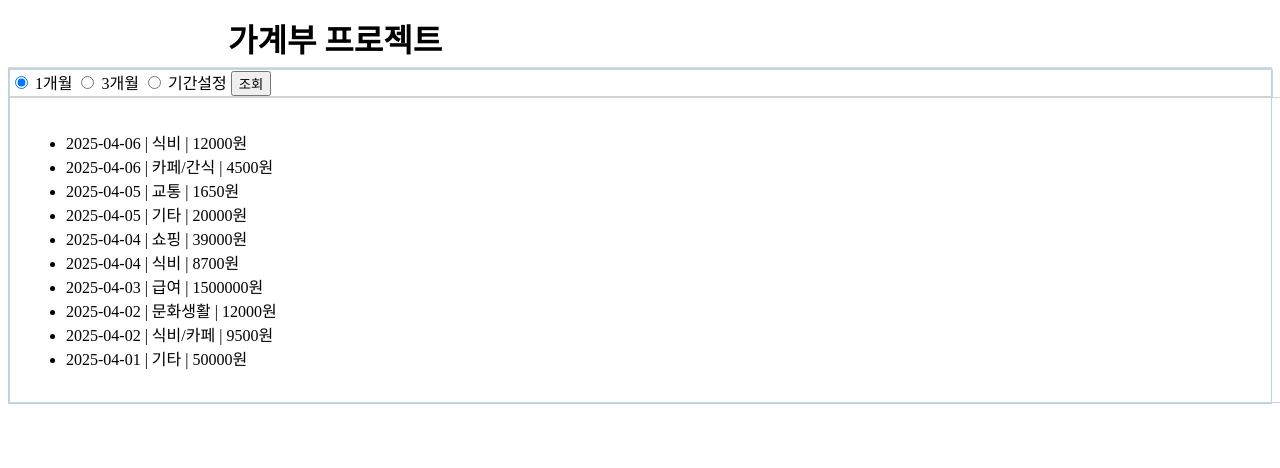
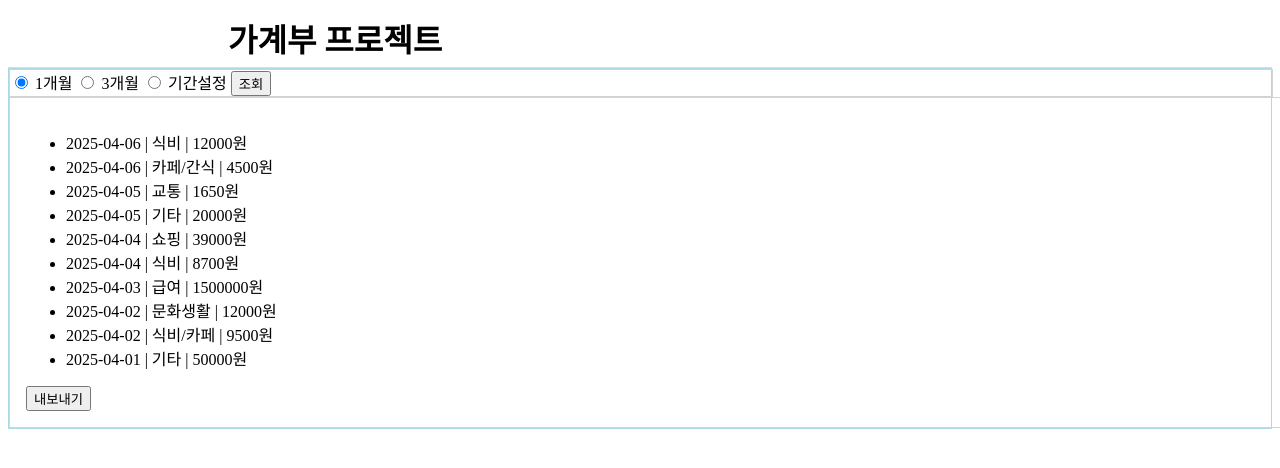
Before and after one commit to SuccessInovation/AccountBook, a Vue app: page /statistics/export in a window 1280 px wide. Both pictures are taken after a click on the button "조회". Shown: the top 468 px of the page. Built offline with nearby package versions, Linux system fonts and the light colour scheme; data requests are answered from the project's data file.

Commit message:
Fix : Excel로 내보내기 구현 완료, 엑셀페이지 모든 기능 작업 완료

```diff
--- a/package.json
+++ b/package.json
@@ -12,11 +12,13 @@
     "db": "json-server --watch db.json --port 5000"
   },
   "dependencies": {
+    "axios": "^1.8.4",
     "bootstrap": "^5.3.5",
     "json-server": "^1.0.0-beta.3",
     "pinia": "^3.0.1",
     "vue": "^3.5.13",
-    "vue-router": "^4.5.0"
+    "vue-router": "^4.5.0",
+    "xlsx": "^0.18.5"
   },
   "devDependencies": {
     "@eslint/js": "^9.22.0",
--- a/src/components/ExcelFilter.vue
+++ b/src/components/ExcelFilter.vue
@@ -15,15 +15,13 @@
     <label>
       <input type="radio" value="custom" v-model="selectPeriod" /> 기간설정
     </label>
-
+    <button type="submit">조회</button>
     <!-- ✅ 기간설정 선택 시에만 날짜 입력창 표시 -->
     <div v-if="selectPeriod === 'custom'" class="date-inputs">
       <input type="date" v-model="customStartDate" />
       <span>~</span>
       <input type="date" v-model="customEndDate" />
     </div>
-
-    <button type="submit">조회</button>
   </form>
 </template>
 
--- a/src/components/ExcelList.vue
+++ b/src/components/ExcelList.vue
@@ -5,12 +5,27 @@
         {{ item.date }} | {{ item.category }} | {{ item.amount }}원
       </li>
     </ul>
+    <button @click="downloadExcel(store.filteredRecords)">내보내기</button>
   </div>
 </template>
 
 <script setup>
 import { statisticsStore } from '@/stores/statisticsStore';
+import * as XLSX from 'xlsx';
+
 const store = statisticsStore();
+
+const downloadExcel = (data) => {
+  if (!data || data.length === 0) {
+    alert('내보낼 데이터가 없습니다!');
+    return;
+  }
+
+  const worksheet = XLSX.utils.json_to_sheet(data);
+  const workbook = XLSX.utils.book_new();
+  XLSX.utils.book_append_sheet(workbook, worksheet, '조회내역');
+  XLSX.writeFile(workbook, 'transactionList.xlsx');
+};
 </script>
 
 <style scoped>
@@ -19,8 +34,4 @@ const store = statisticsStore();
   border: 1px solid lightgray;
   padding: 1rem;
 }
-.export_btn {
-  background-color: purple;
-  color: white;
-}
 </style>
```
Also changed, not shown: 1 other file (tests, documents, lock files or other folders).
